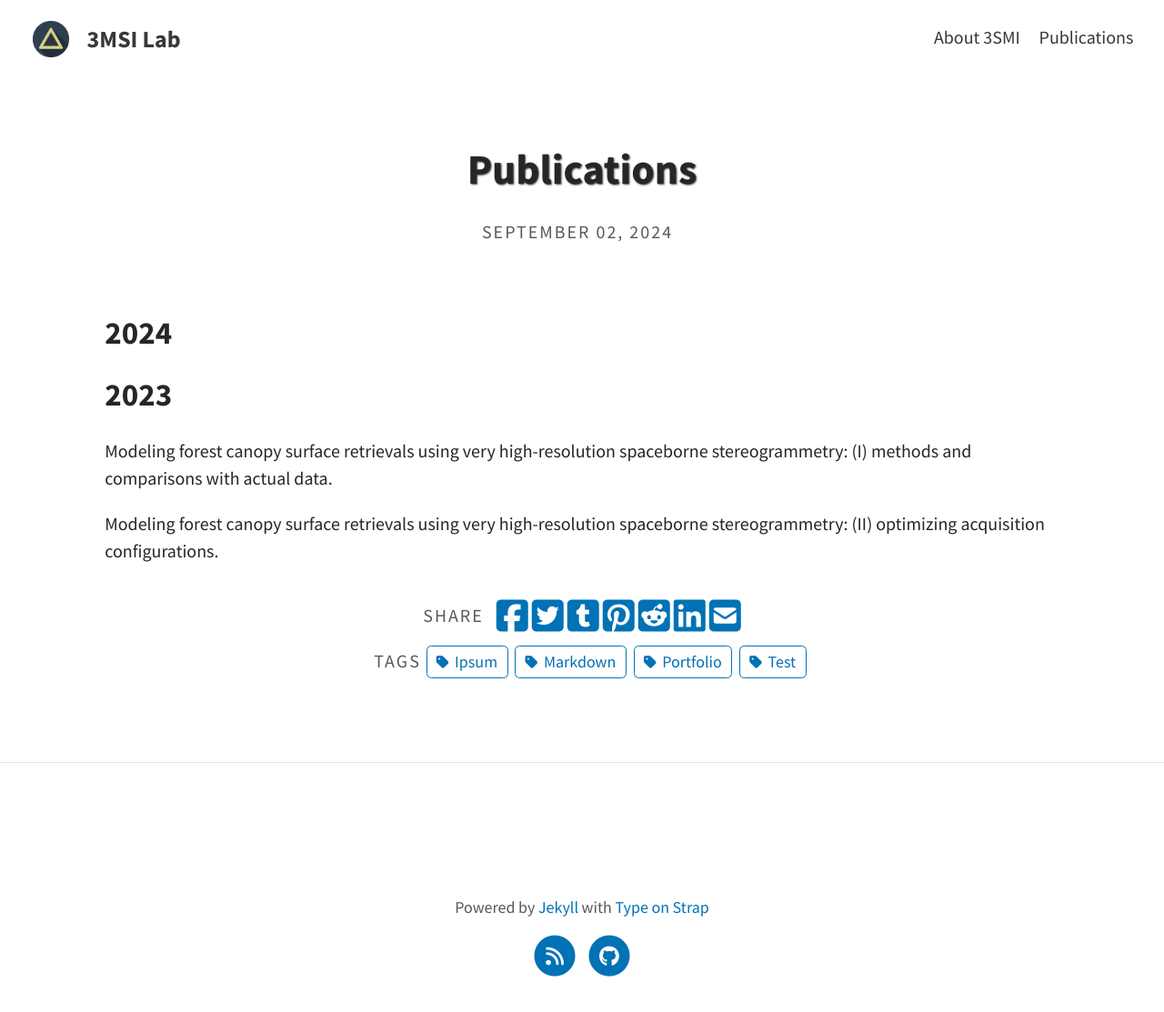
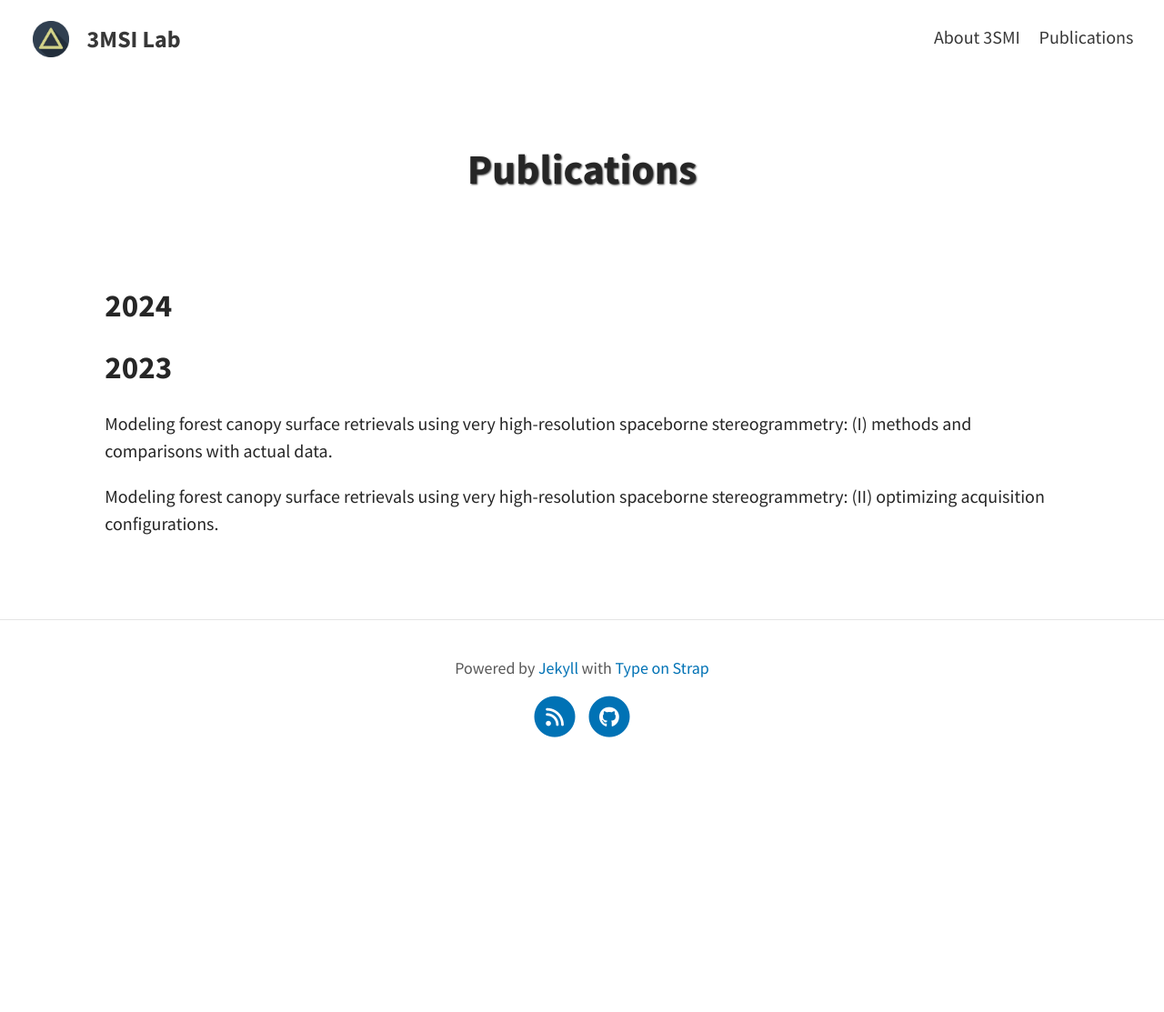
Before and after one commit to ZhouCailin/yinlab, a Jekyll site: the page built from pages/publications.md, in a window 1280 px wide. Shown: the whole page at 91% size. Built offline with Jekyll 4.4.1, drawn with Linux system fonts in a browser that asks for light colours; a script that is not in the unit is left out; after the commit the page ends 900 px from its top, so only the background shows below that.

Commit message:
Update publications.md

```diff
--- a/pages/publications.md
+++ b/pages/publications.md
@@ -1,7 +1,6 @@
 ---
-layout: post
+layout: page
 title: Publications
-tags: [Test, Ipsum, Markdown, Portfolio]
 ---
 
 
```
